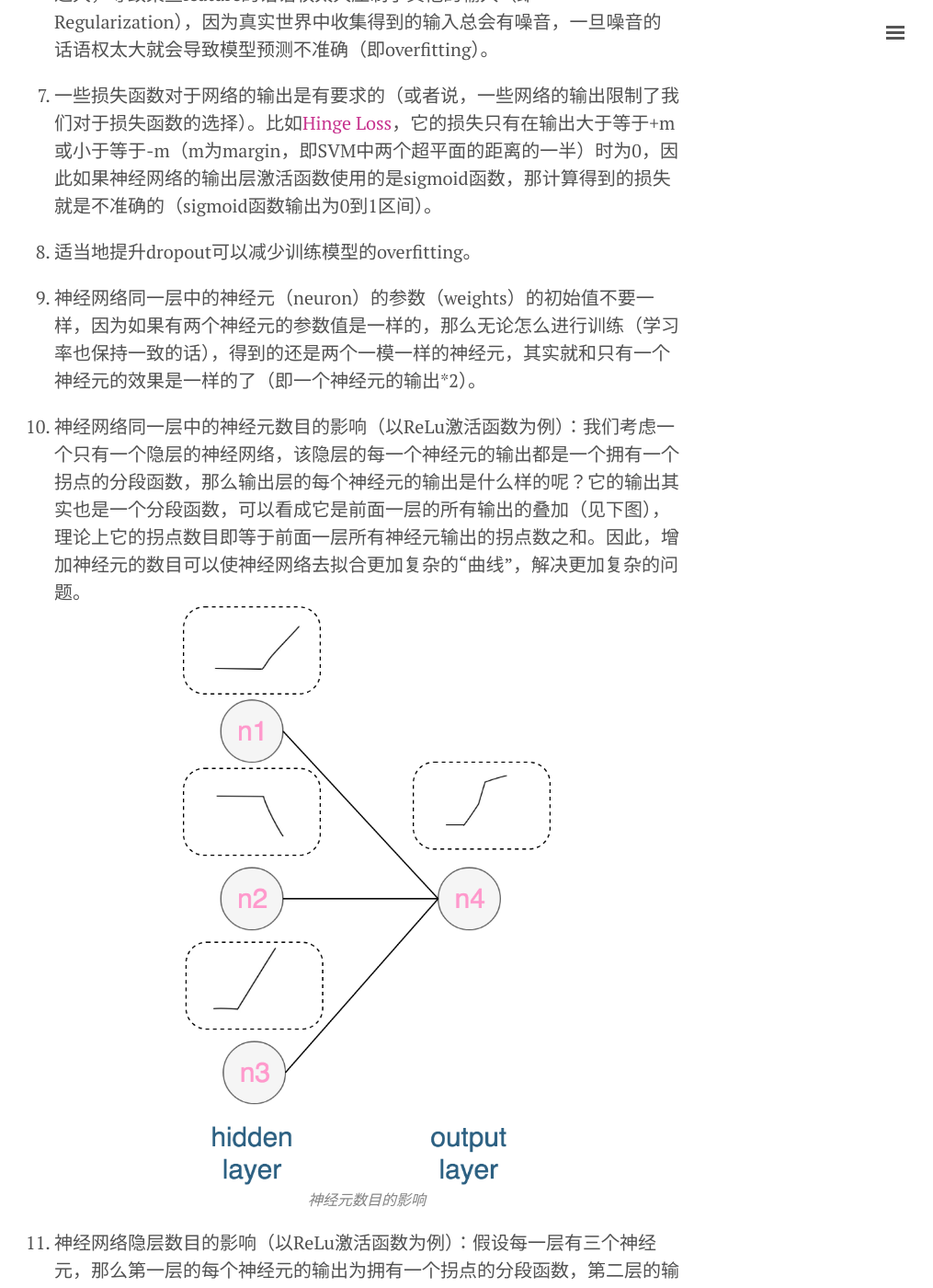
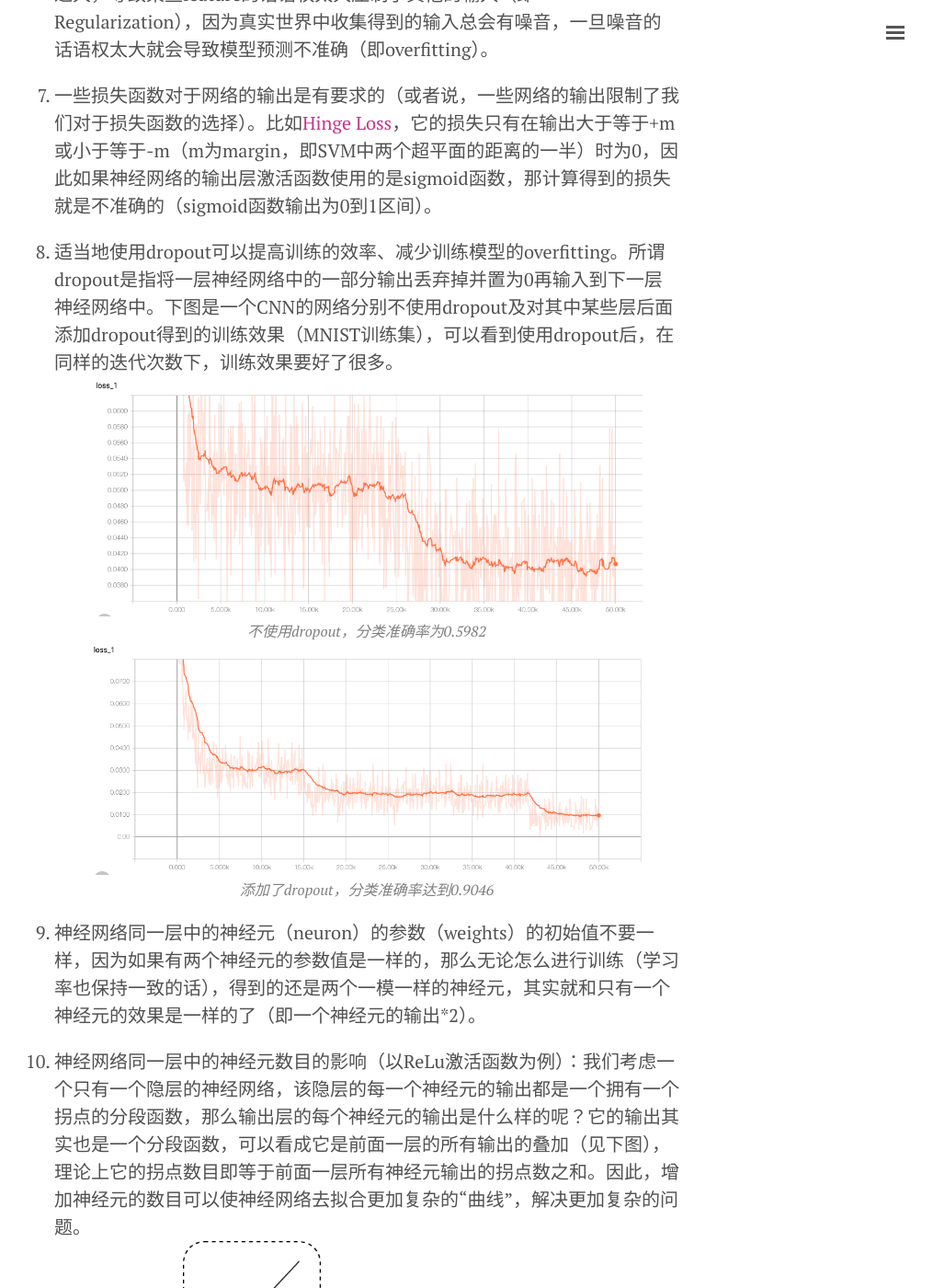
Before and after one commit to cuyu/cuyu.github.io, a Jekyll site: the page built from _posts/2018-09-21-About-neural-network.md, in a window 1280 px wide and 1400 px high, scrolled down 1312 px. Shown: the whole window at 92% size, without its empty margins (261-1276 px from the left). Built offline with Jekyll 4.4.1, drawn with Linux system fonts in a browser that asks for light colours; nearby versions of some CDN libraries; comment, search, counter and statistics services are not loaded.

Commit message:
Save drafts and edited posts

```diff
--- a/_posts/2018-09-21-About-neural-network.md
+++ b/_posts/2018-09-21-About-neural-network.md
@@ -32,9 +32,13 @@
    其中`L(w)`计算的是预测值与真实值的差距，可以理解为实实在在的损失，`R(w)`是所有和输入的feature相关的权重有关的函数，目的是防止某些权重过大，导致某些feature的话语权太大压制了其他的输入（即Regularization），因为真实世界中收集得到的输入总会有噪音，一旦噪音的话语权太大就会导致模型预测不准确（即overfitting）。
 
 7. 一些损失函数对于网络的输出是有要求的（或者说，一些网络的输出限制了我们对于损失函数的选择）。比如[Hinge Loss](https://en.wikipedia.org/wiki/Hinge_loss)，它的损失只有在输出大于等于+m或小于等于-m（m为margin，即SVM中两个超平面的距离的一半）时为0，因此如果神经网络的输出层激活函数使用的是sigmoid函数，那计算得到的损失就是不准确的（sigmoid函数输出为0到1区间）。
+  <!--break-->
 
-8. 适当地提升dropout可以减少训练模型的overfitting。
-   <!--break-->
+8. 适当地使用dropout可以提高训练的效率、减少训练模型的overfitting。所谓dropout是指将一层神经网络中的一部分输出丢弃掉并置为0再输入到下一层神经网络中。下图是一个CNN的网络分别不使用dropout及对其中某些层后面添加dropout得到的训练效果（MNIST训练集），可以看到使用dropout后，在同样的迭代次数下，训练效果要好了很多。
+   <img title="2018-09-21-About-neural-network.png" src="/images/2018-09-21-About-neural-network.png" width="600" />
+   <span class="caption">不使用dropout，分类准确率为0.5982</span>
+   <img title="2018-09-21-About-neural-network-1.png" src="/images/2018-09-21-About-neural-network-1.png" width="600" />
+   <span class="caption">添加了dropout，分类准确率达到0.9046</span>
 
 9. 神经网络同一层中的神经元（neuron）的参数（weights）的初始值不要一样，因为如果有两个神经元的参数值是一样的，那么无论怎么进行训练（学习率也保持一致的话），得到的还是两个一模一样的神经元，其实就和只有一个神经元的效果是一样的了（即一个神经元的输出*2）。
 
```
Also changed, not shown: images/2018-09-21-About-neural-network-1.png (added), images/2018-09-21-About-neural-network.png (added).
